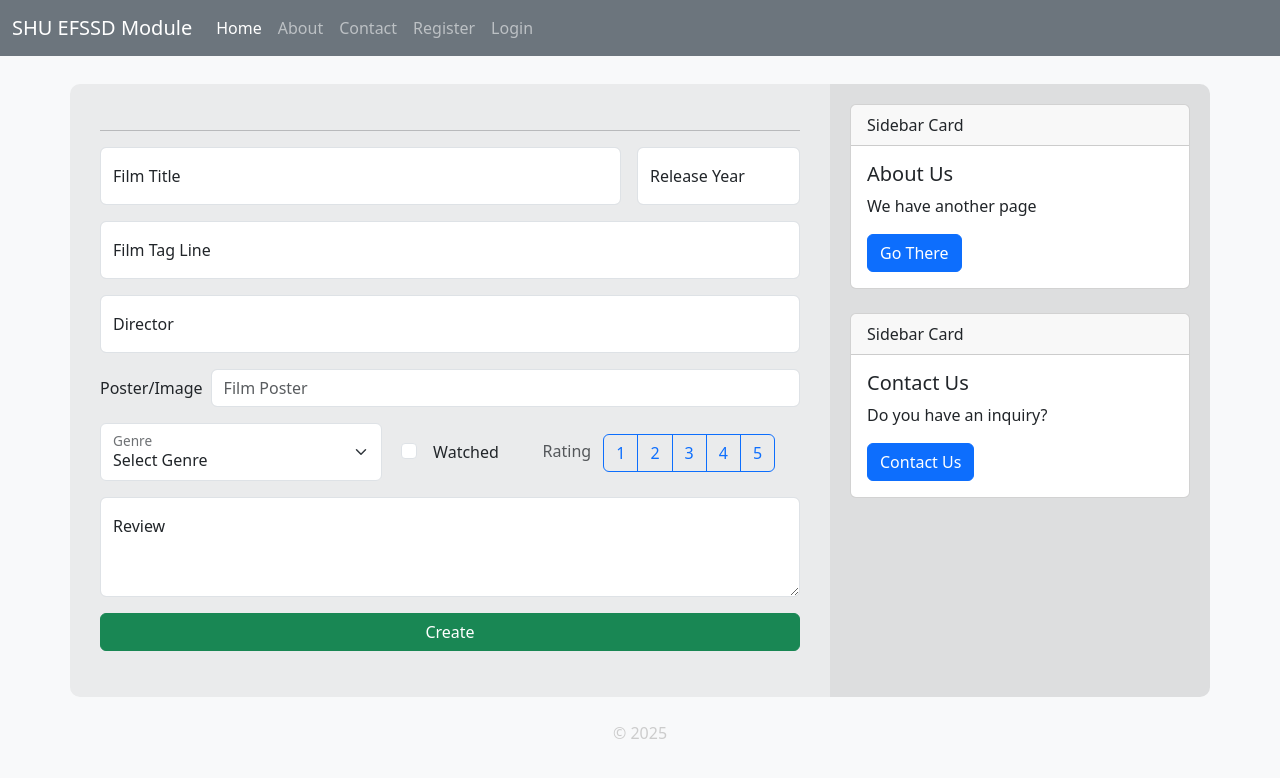
After one commit to c5042092/efssd-flask, a Flask app: page /create/ in a window 1280 px wide. The commit adds this page. Shown: the top 778 px of the page. Run offline with Flask 3, Linux system fonts and the light colour scheme; some libraries are stand-ins or nearby versions.

Commit message:
Added Create and Update forms with basic validation

```diff
--- a/app.py
+++ b/app.py
@@ -2,6 +2,8 @@
 from flask import Flask, render_template, url_for, request, flash, redirect
 from flask_wtf import CSRFProtect
 from flask_wtf.csrf import generate_csrf
+from db.db import get_all_films, get_film_by_id
+from db.db import get_all_films, get_film_by_id, create_film, update_film, delete_film
 
 # Create a Flask application instance
 app = Flask(__name__)
@@ -95,6 +97,102 @@ def login():
     # If the request method is GET, render the login form
     return render_template("login.html", title="Log In")
 
+@app.route('/films')
+def films():
+    film_list = get_all_films()
+    # Render the films.html template with a list of films
+    return render_template('films.html', title="All Films", films=film_list)
+
+# Film Detail Page
+@app.route('/film/<int:id>/')
+def film(id):
+    # Get film data
+    film_data = get_film_by_id(id)
+    if film_data:
+        return render_template('film.html', title=film_data['title'], film=film_data)
+    else:
+        # If film not found, redirect to films list with a flash message
+        flash(category='warning', message='Requested film not found!')
+        return redirect(url_for('films'))
+
+@app.route('/create/', methods=('GET', 'POST'))
+def create():
+    # If the request method is POST, process the form submission
+    if request.method == 'POST':
+        # Get the title input from the form
+        title = request.form['title']
+        # Validate the input
+        if not title:
+            flash(category='danger', message='Title is required!')
+            return render_template('create.html')
+
+        # [TO-DO]: Add real creation logic here (e.g. save to database record)
+
+        new_film = {
+            'user': 1, # test user
+            'title': title,
+            'tagline': request.form.get('tagline', ''),
+            'director': request.form.get('director', ''),
+            'poster': request.form.get('poster', ''),
+            'release_year': request.form.get('release_year', 0),
+            'genre': request.form.get('genre', ''),
+            'watched': 'watched' in request.form,
+            'rating': request.form.get('rating', 0),
+            'review': request.form.get('review', '')
+        }
+        create_film(new_film)
+        # ===========================
+        # Flash a success message
+        flash(category='success', message='Created successfully!')
+        return redirect(url_for('films'))
+    return render_template('create.html', title="Add A New Film")
+
+@app.route('/update/<int:id>/', methods=('GET', 'POST'))
+def update(id):
+    # Get film data
+    film_data = get_film_by_id(id)
+    if not film_data:
+        flash('Film not found!', 'warning')
+        return redirect(url_for('films'))
+
+    if request.method == 'POST':
+        # Get the title input from the form
+        title = request.form['title']
+        # Validate the input
+        if not title:
+            flash(category='danger', message='Title is required!')
+            return render_template('update.html', id=id)
+
+        # [TO-DO]: Add real update logic here (e.g. update database record)
+
+        updated_fields = {
+            'title': title,
+            'tagline': request.form.get('tagline', ''),
+            'director': request.form.get('director', ''),
+            'poster': request.form.get('poster', ''),
+            'release_year': request.form.get('release_year', 0),
+            'genre': request.form.get('genre', ''),
+            'watched': 'watched' in request.form,
+            'rating': request.form.get('rating', 0),
+            'review': request.form.get('review', '')
+        }
+        update_film(id, updated_fields)
+        # ===========================
+        # Flash a success message
+        flash(category='success', message='Updated successfully!')
+        return redirect(url_for('film', id=id))
+    return render_template('update.html', title="Update Film", film=film_data)
+
+@app.route('/delete/<int:id>', methods=('POST',))
+def delete(id):
+    # [TO-DO]: Add real deletion logic here (e.g. delete database record)
+    delete_film(id)
+    # ===========================
+    # Flash a success message and redirect to the index page
+    flash(category='success', message='Film deleted successfully!')
+    return redirect(url_for('films'))
+
+
 # Run application
 #=========================================================
 # This code executes when the script is run directly.
--- a/templates/base.html
+++ b/templates/base.html
@@ -57,6 +57,16 @@
                         <a href="/about" class="btn btn-primary">Go There</a>
                     </div>
                 </div>
+                <div class="card mt-4">
+                    <div class="card-header">
+                        Sidebar Card
+                    </div>
+                    <div class="card-body">
+                        <h5 class="card-title">Contact Us</h5>
+                        <p class="card-text">Do you have an inquiry?</p>
+                        <a href="/contact" class="btn btn-primary">Contact Us</a>
+                    </div>
+                </div>
                 {% block sidebarContent %}
                 <!-- This is where any sidebar content from child templates will be inserted -->
                 {% endblock %}
--- a/templates/contact.html
+++ b/templates/contact.html
@@ -1,6 +1,8 @@
 {% extends "base.html" %}
 
 {% block content %}
+<h1>Contact Us</h1>
+<hr>
 <div class="container overflow-hidden">
     <div class="row gx-4 gy-3">
         <div class="col-6">
--- /dev/null
+++ b/templates/create.html
@@ -0,0 +1,185 @@
+{% extends "base.html" %}
+
+{% block content %}
+<hr />
+<!-- Add Film Form -->
+<form method="post" enctype="multipart/form-data" class="row g-3">
+  <input type="hidden" name="csrf_token" value="{{ csrf_token }}" />
+  <div class="col-lg-9">
+    <!-- Film Title textinput -->
+    <div class="form-floating">
+      <input
+        name="title"
+        type="text"
+        class="form-control"
+        id="title"
+        placeholder="Film Title"
+      />
+      <label for="title">Film Title</label>
+    </div>
+  </div>
+  <div class="col-lg-3">
+    <!-- Release Year number input (with min and max attributes) -->
+    <div class="form-floating">
+      <input
+        name="release_year"
+        type="number"
+        class="form-control"
+        id="release_year"
+        placeholder="Release Year"
+        min="1900"
+        max="2100"
+      />
+      <label for="release_year">Release Year</label>
+    </div>
+  </div>
+  <div class="col-12">
+    <!-- Film Tag Line textinput -->
+    <div class="form-floating">
+      <input
+        name="tagline"
+        type="text"
+        class="form-control"
+        id="tagline"
+        placeholder="Film Tag Line"
+      />
+      <label for="tagline">Film Tag Line</label>
+    </div>
+  </div>
+  <div class="col-12">
+    <!-- Director textinput -->
+    <div class="form-floating">
+      <input
+        name="director"
+        type="text"
+        class="form-control"
+        id="director"
+        placeholder="Director"
+      />
+      <label for="director">Director</label>
+    </div>
+  </div>
+  <div class="col-12 mt-0">
+    <!-- Film poster file upload -->
+    <div
+      class="d-flex flex-sm-row align-items-center justify-content-center mt-3 gap-2"
+    >
+      <label for="poster">Poster/Image</label>
+      <input
+        name="poster"
+        type="text"
+        accept="image/*"
+        class="form-control"
+        id="poster"
+        placeholder="Film Poster"
+      />
+    </div>
+  </div>
+  <div class="col-lg-5">
+    <!-- Genre select with predefined options -->
+    <div class="form-floating">
+      <select
+        name="genre"
+        class="form-select"
+        id="genre"
+        aria-label="Genre select"
+      >
+        <option value="">Select Genre</option>
+        <option value="Action">Action</option>
+        <option value="Adventure">Adventure</option>
+        <option value="Comedy">Comedy</option>
+        <option value="Drama">Drama</option>
+        <option value="Horror">Horror</option>
+        <option value="Romance">Romance</option>
+        <option value="Sci-Fi">Sci-Fi</option>
+        <option value="Documentary">Documentary</option>
+        <option value="Other">Other</option>
+      </select>
+      <label for="genre">Genre</label>
+    </div>
+  </div>
+  <div class="col-sm-4 col-lg-2 pb-3 text-center">
+    <!-- Watched checkbox -->
+    <div
+      class="d-flex flex-sm-row align-items-center justify-content-center mt-3 gap-2"
+    >
+      <div class="form-check">
+        <input
+          name="watched"
+          class="form-check-input"
+          type="checkbox"
+          id="watched"
+        />
+      </div>
+      <label class="form-check-label" for="watched">Watched</label>
+    </div>
+  </div>
+  <div class="col-sm-8 col-lg-5 text-center">
+    <!-- Rating radio buttons -->
+    <label for="rating" class="form-label mt-3 me-2 text-muted">Rating</label>
+    <div class="btn-group" role="group" aria-label="Rating">
+      <input
+        type="radio"
+        class="btn-check"
+        name="rating"
+        id="rating1"
+        autocomplete="off"
+        value="1"
+      />
+      <label class="btn btn-outline-primary" for="rating1">1</label>
+      <input
+        type="radio"
+        class="btn-check"
+        name="rating"
+        id="rating2"
+        autocomplete="off"
+        value="2"
+      />
+      <label class="btn btn-outline-primary" for="rating2">2</label>
+      <input
+        type="radio"
+        class="btn-check"
+        name="rating"
+        id="rating3"
+        autocomplete="off"
+        value="3"
+      />
+      <label class="btn btn-outline-primary" for="rating3">3</label>
+      <input
+        type="radio"
+        class="btn-check"
+        name="rating"
+        id="rating4"
+        autocomplete="off"
+        value="4"
+      />
+      <label class="btn btn-outline-primary" for="rating4">4</label>
+      <input
+        type="radio"
+        class="btn-check"
+        name="rating"
+        id="rating5"
+        autocomplete="off"
+        value="5"
+      />
+      <label class="btn btn-outline-primary" for="rating5">5</label>
+    </div>
+  </div>
+  <div class="col-12">
+    <!-- Review textarea -->
+    <div class="form-floating">
+      <textarea
+        name="review"
+        class="form-control"
+        placeholder="Leave a review here"
+        id="review"
+        style="height: 100px"
+      ></textarea>
+      <label for="review">Review</label>
+    </div>
+  </div>
+  <div class="col-12 text-center">
+    <button type="submit" class="btn btn-success w-100">Create</button>
+  </div>
+</form>
+{% endblock %}
```
Also changed, not shown: db/db.py (added, +32 -0 lines), db/test_data.py (added, +42 -0 lines), templates/about.html (+4 -3 lines), templates/film.html (added, +58 -0 lines), templates/films.html (added, +51 -0 lines), templates/update.html (added, +115 -0 lines).
